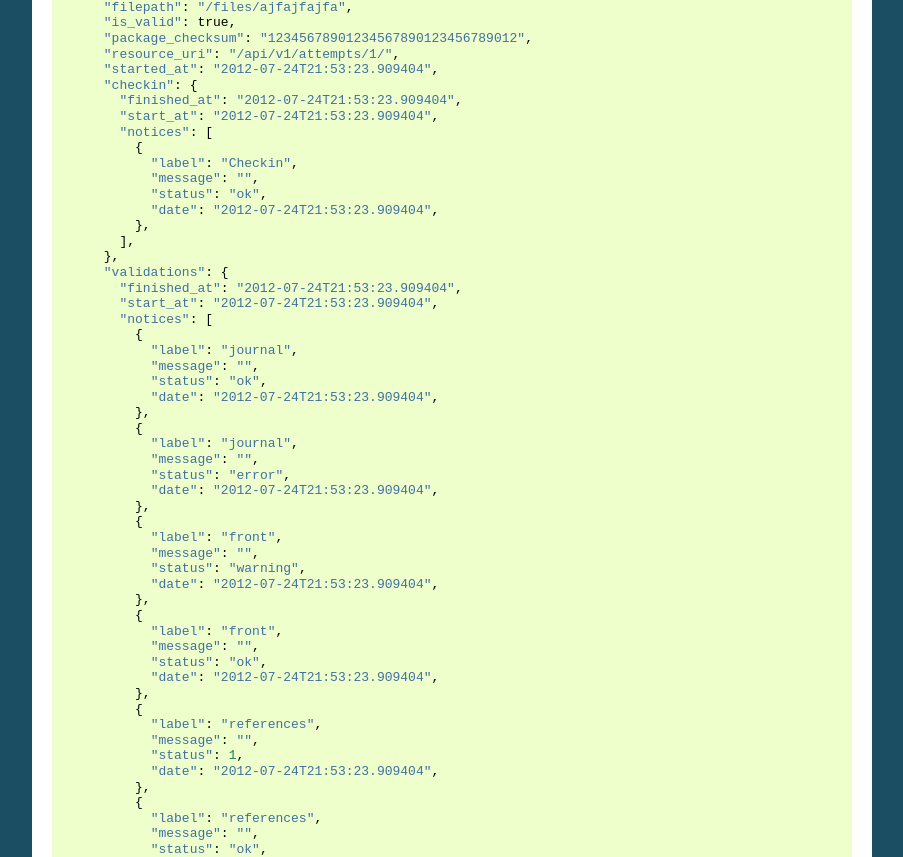
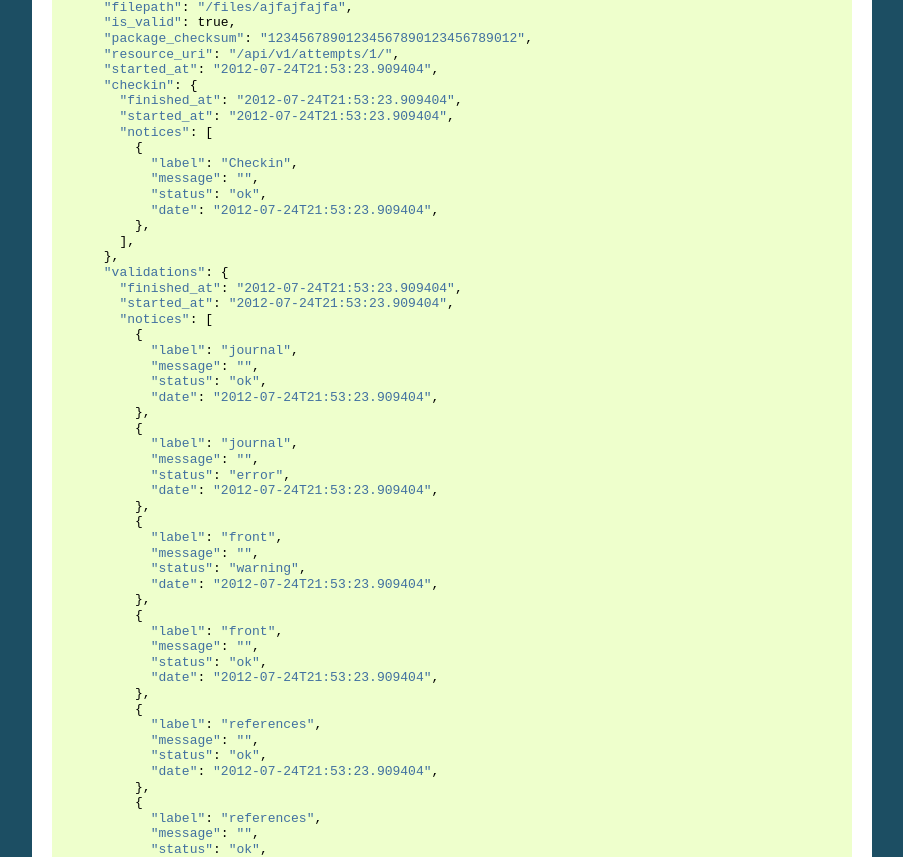
Before and after one commit to scieloorg/balaio, a Sphinx documentation site: the page built from docs/dev/attempts-api.rst, in a window 1280 px wide and 1400 px high, scrolled down 818 px. Shown: the part 151-1008 px from the top of the window, without its empty margins (198-1101 px from the left). Built offline with Sphinx 7.4.7, drawn with Linux system fonts in a browser that asks for light colours; some of the changed text lies outside the part shown.

Commit message:
Ajustes de acordo com os comentarios do revisor do pull

```diff
--- a/docs/dev/attempts-api.rst
+++ b/docs/dev/attempts-api.rst
@@ -59,7 +59,7 @@ Response::
         "started_at": "2012-07-24T21:53:23.909404",
         "checkin": {
           "finished_at": "2012-07-24T21:53:23.909404",
-          "start_at": "2012-07-24T21:53:23.909404",
+          "started_at": "2012-07-24T21:53:23.909404",
           "notices": [
             {
               "label": "Checkin",
@@ -71,7 +71,7 @@ Response::
         },
         "validations": {
           "finished_at": "2012-07-24T21:53:23.909404",
-          "start_at": "2012-07-24T21:53:23.909404",
+          "started_at": "2012-07-24T21:53:23.909404",
           "notices": [
             {
               "label": "journal",
@@ -100,7 +100,7 @@ Response::
             {
               "label": "references",
               "message": "",
-              "status": 1,
+              "status": "ok",
               "date": "2012-07-24T21:53:23.909404",
             },
             {
@@ -148,7 +148,7 @@ Response::
     "started_at": "2012-07-24T21:53:23.909404",
     "checkin": {
       "finished_at": "2012-07-24T21:53:23.909404",
-      "start_at": "2012-07-24T21:53:23.909404",
+      "started_at": "2012-07-24T21:53:23.909404",
       "notices": [
         {
           "label": "Checkin",
@@ -160,7 +160,7 @@ Response::
     },
     "validations": {
       "finished_at": "2012-07-24T21:53:23.909404",
-      "start_at": "2012-07-24T21:53:23.909404",
+      "started_at": "2012-07-24T21:53:23.909404",
       "notices": [
         {
           "label": "journal",
```
